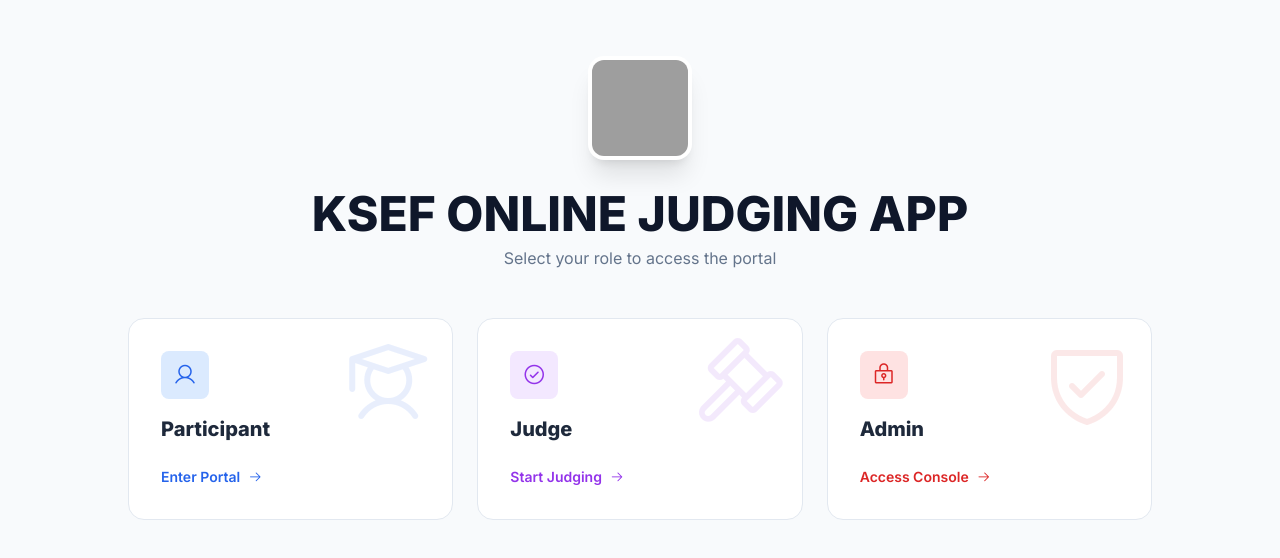
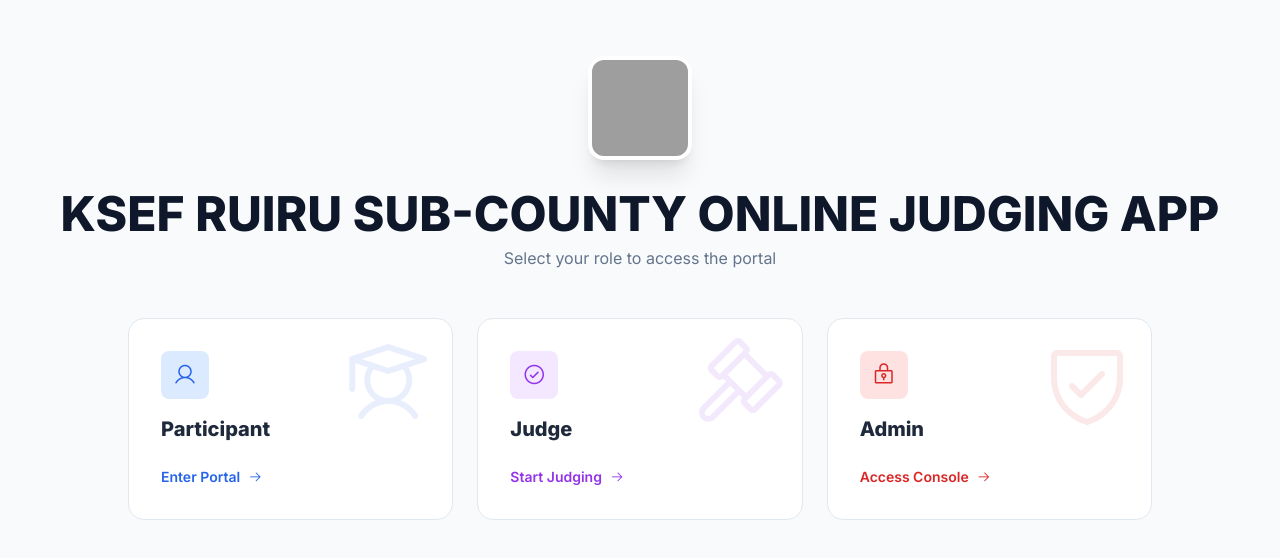
Before and after one commit to meetadmi-pixel/shiroapp, a plain HTML site: page ruiru/index.html in a window 1280 px wide. Shown: the part 112-670 px from the top of the page. Drawn offline with nearby package versions, Linux system fonts and the light colour scheme; grey boxes are pictures that could not be loaded.

Commit message:
Update title in index.html for KSEF app

```diff
--- a/ruiru/index.html
+++ b/ruiru/index.html
@@ -96,7 +96,7 @@
             <div class="inline-block p-1 rounded-2xl bg-white shadow-xl mb-6">
                 <img src="https://i.postimg.cc/mgfGYYGq/download-34.jpg" alt="Logo" class="h-24 w-24 object-cover rounded-xl">
             </div>
-            <h1 class="text-4xl md:text-5xl font-extrabold text-slate-900 mb-2">KSEF ONLINE JUDGING APP</h1>
+            <h1 class="text-4xl md:text-5xl font-extrabold text-slate-900 mb-2">KSEF RUIRU SUB-COUNTY ONLINE JUDGING APP</h1>
             <p class="text-slate-500 font-medium">Select your role to access the portal</p>
         </div>
 
```
